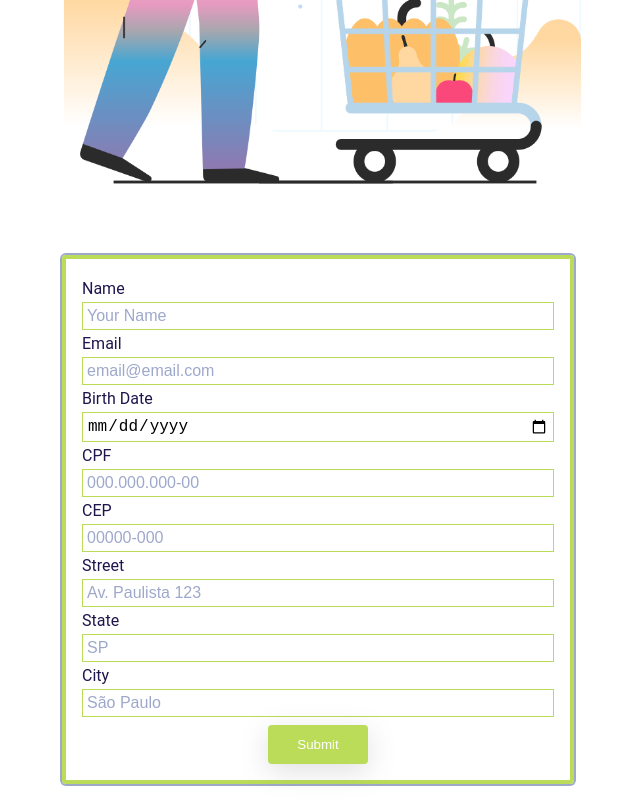
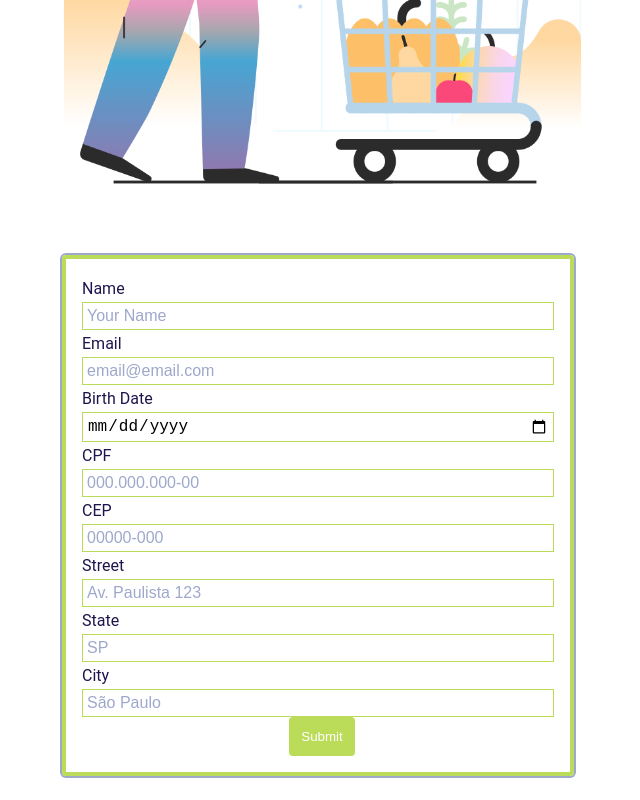
Before and after one commit to mdmath15/healthy-food, a React (Vite) app: page /singup in a window 1280 px wide. Shown: the part 365-1165 px from the top of the page, without its empty margins (322-962 px from the left). Built offline with nearby package versions, Linux system fonts and the light colour scheme.

Commit message:
cria componente button

```diff
--- a/src/components/BestServices/index.tsx
+++ b/src/components/BestServices/index.tsx
@@ -1,5 +1,6 @@
 import * as S from "./styles"
 import BgServices from "../../assets/bloco_services.svg"
+import Button from "../Button"
 
 function BestServices() {
     return (
@@ -21,7 +22,7 @@ function BestServices() {
                     A small river named Duden flows by their place and supplies it with the
                     necessary regelialia.
                 </p>
-                <button>Know More</button>
+                <Button>Know More</Button>
             </S.Content>
         </S.Container>
     )
--- a/src/components/BestServices/styles.ts
+++ b/src/components/BestServices/styles.ts
@@ -84,24 +84,4 @@ export const Content = styled.section`
             text-align: center;
         }
     }
-
-    button {
-        width: 132px;
-        padding: 1rem;
-        border: none;
-        background-color: ${(props) => props.theme.colors.green};
-        color: ${(props) => props.theme.colors.white};
-        border-radius: 4px;
-        transition: 0.3s;
-        box-shadow: rgba(100, 100, 111, 0.2) 0px 7px 29px 0px;
-        cursor: pointer;
-
-        @media (min-width: 768px) and (max-width: 1024px) {
-            align-self: center;
-        }
-
-        &:hover {
-            transform: scale(1.1);
-        }
-    }
 `
--- /dev/null
+++ b/src/components/Button/index.tsx
@@ -0,0 +1,12 @@
+import * as S from "./styles"
+
+type ButtonProps = {
+    children: React.ReactNode
+    ml?: string
+}
+
+function Button({ children, ml }: ButtonProps) {
+    return <S.Button ml={ml}>{children}</S.Button>
+}
+
+export default Button
--- /dev/null
+++ b/src/components/Button/styles.ts
@@ -0,0 +1,20 @@
+import styled from "styled-components"
+
+type ButtonProps = {
+    ml?: string,
+}
+
+export const Button = styled.button<ButtonProps>`
+    padding: 12px;
+    margin-left: ${(props) => props.ml ?? "8px"};
+    border-radius: 4px;
+    border: none;
+    background-color: ${(props) => props.theme.colors.green};
+    color: ${(props) => props.theme.colors.white};
+    cursor: pointer;
+    transition: 0.3s;
+
+    &:hover {
+        transform: scale(1.1);
+    }
+`
--- a/src/components/CardRecipes/index.tsx
+++ b/src/components/CardRecipes/index.tsx
@@ -1,3 +1,4 @@
+import Button from "../Button"
 import * as S from "./styles"
 
 type RecipesProps = {
@@ -11,7 +12,7 @@ function CardRecipe({ title, photo }: RecipesProps) {
             <img src={photo} alt="Comida" />
             <S.TextContainer>
                 <h4>{title}</h4>
-                <button>See Recipe</button>
+                <Button ml="0px">See Recipe</Button>
             </S.TextContainer>
         </S.Container>
     )
--- a/src/components/CardRecipes/styles.ts
+++ b/src/components/CardRecipes/styles.ts
@@ -61,27 +61,4 @@ export const TextContainer = styled.div`
             padding-top: 0.5rem;
         }
     }
-
-    button {
-        width: 100px;
-        padding: 12px;
-        margin-bottom: 1rem;
-
-        border: none;
-        border-radius: 4px;
-        background-color: ${(props) => props.theme.colors.green};
-        color: ${(props) => props.theme.colors.white};
-        transition: 0.3s;
-        box-shadow: rgba(100, 100, 111, 0.2) 0px 7px 29px 0px;
-        cursor: pointer;
-
-        @media (min-width: 600px) and (max-width: 768px) {
-            padding: 16px;
-            width: 120px;
-        }
-
-        &:hover {
-            transform: scale(1.1);
-        }
-    }
 `
--- a/src/components/Form/index.tsx
+++ b/src/components/Form/index.tsx
@@ -1,5 +1,6 @@
 import { useNavigate } from "react-router-dom"
 import { useForm } from "../../hooks/useForm"
+import Button from "../Button"
 import * as S from "./styles"
 
 function Form() {
@@ -116,7 +117,7 @@ function Form() {
                 onBlur={validation}
             />
             {error.city && <span>{error.city}</span>}
-            <button>Submit</button>
+            <Button>Submit</Button>
         </S.Form>
     )
 }
--- a/src/components/Form/styles.ts
+++ b/src/components/Form/styles.ts
@@ -37,21 +37,4 @@ export const Form = styled.form`
         align-self: flex-start;
     }
 
-    button {
-        width: 100px;
-        padding: 12px;
-        margin-top: 8px;
-
-        border: none;
-        border-radius: 4px;
-        background-color: ${(props) => props.theme.colors.green};
-        color: ${(props) => props.theme.colors.white};
-        transition: 0.3s;
-        box-shadow: rgba(100, 100, 111, 0.2) 0px 7px 29px 0px;
-        cursor: pointer;
-
-        &:hover {
-            transform: scale(1.1);
-        }
-    }
 `
--- a/src/components/Hero/index.tsx
+++ b/src/components/Hero/index.tsx
@@ -2,6 +2,7 @@ import * as S from "./styles"
 import backgroundImg from "../../assets/Illustration.svg"
 import Header from "../Header"
 import { BiSearch } from "react-icons/bi"
+import Button from "../Button"
 
 function Hero() {
     return (
@@ -11,9 +12,9 @@ function Hero() {
                 <S.HeroContent>
                     <h2>Ready for Trying a new recipe?</h2>
                     <input placeholder="Search a new recipe" />
-                    <button>
+                    <Button>
                         <BiSearch />
-                    </button>
+                    </Button>
                 </S.HeroContent>
                 <S.HeroBackground>
                     <img src={backgroundImg} alt="background" />
--- a/src/components/Hero/styles.tsx
+++ b/src/components/Hero/styles.tsx
@@ -62,21 +62,6 @@ export const HeroContent = styled.div`
             color: ${(props) => props.theme.colors.grey};
         }
     }
-
-    button {
-        padding: 12px;
-        margin-left: 8px;
-        border-radius: 4px;
-        border: none;
-        background-color: ${(props) => props.theme.colors.green};
-        color: ${(props) => props.theme.colors.white};
-        cursor: pointer;
-        transition: 0.3s;
-
-        &:hover {
-            transform: scale(1.1);
-        }
-    }
 `
 
 export const HeroBackground = styled.div`
--- a/src/components/Membership/index.tsx
+++ b/src/components/Membership/index.tsx
@@ -1,6 +1,7 @@
 import * as S from "./styles"
 import BgMembership from "../../assets/bloco_final_image.svg"
 import Footer from "../Footer"
+import Button from "../Button"
 
 function Membership() {
     return (
@@ -9,7 +10,7 @@ function Membership() {
                 <S.Content>
                     <h2>Join our membership to get special offer</h2>
                     <input placeholder="Enter your email address" />
-                    <button>Join</button>
+                    <Button>Join</Button>
                 </S.Content>
                 <S.Background>
                     <img src={BgMembership} alt="background" />
--- a/src/components/Membership/styles.ts
+++ b/src/components/Membership/styles.ts
@@ -68,21 +68,6 @@ export const Content = styled.div`
             color: ${(props) => props.theme.colors.grey};
         }
     }
-
-    button {
-        padding: 12px;
-        margin-left: 8px;
-        border-radius: 4px;
-        border: none;
-        background-color: ${(props) => props.theme.colors.green};
-        color: ${(props) => props.theme.colors.white};
-        cursor: pointer;
-        transition: 0.3s;
-
-        &:hover {
-            transform: scale(1.1);
-        }
-    }
 `
 export const Background = styled.div`
     width: 50%;
```
